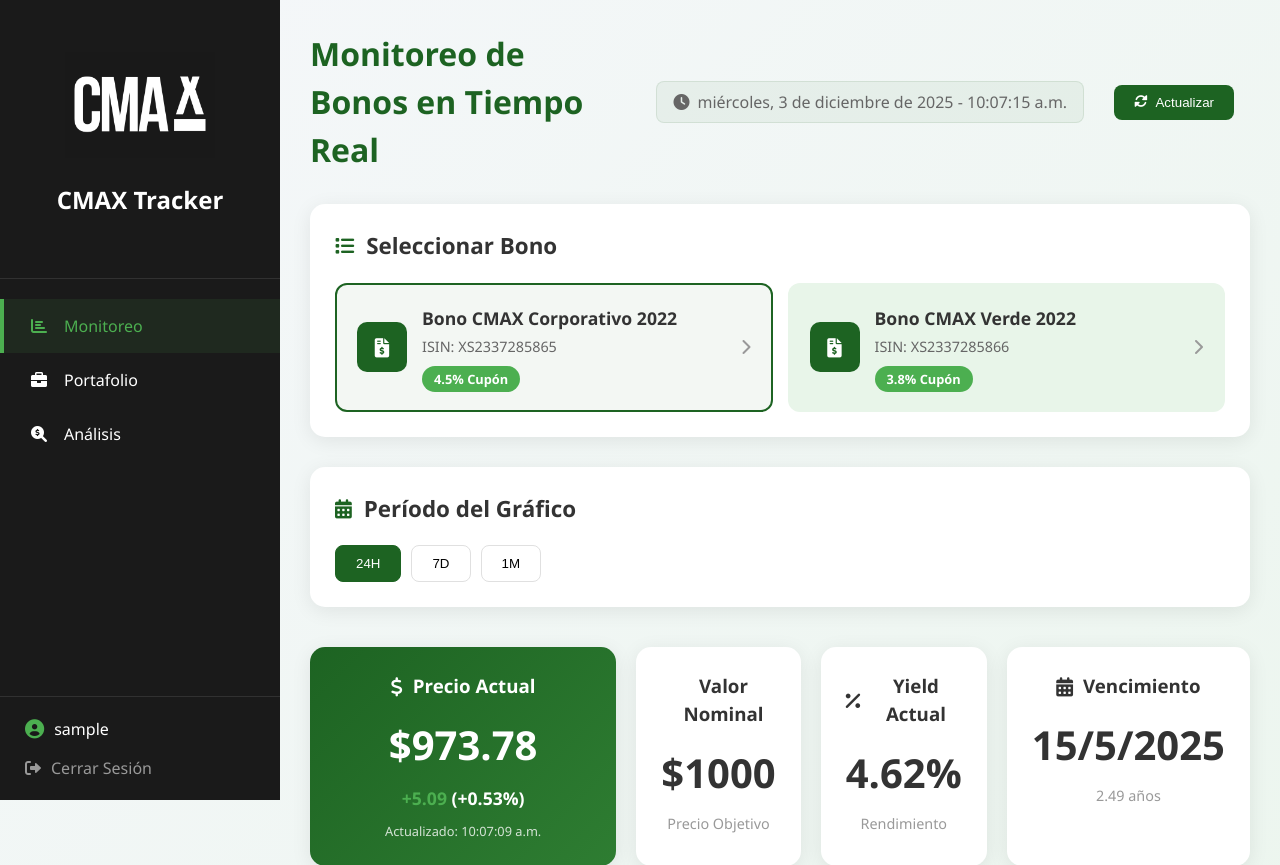
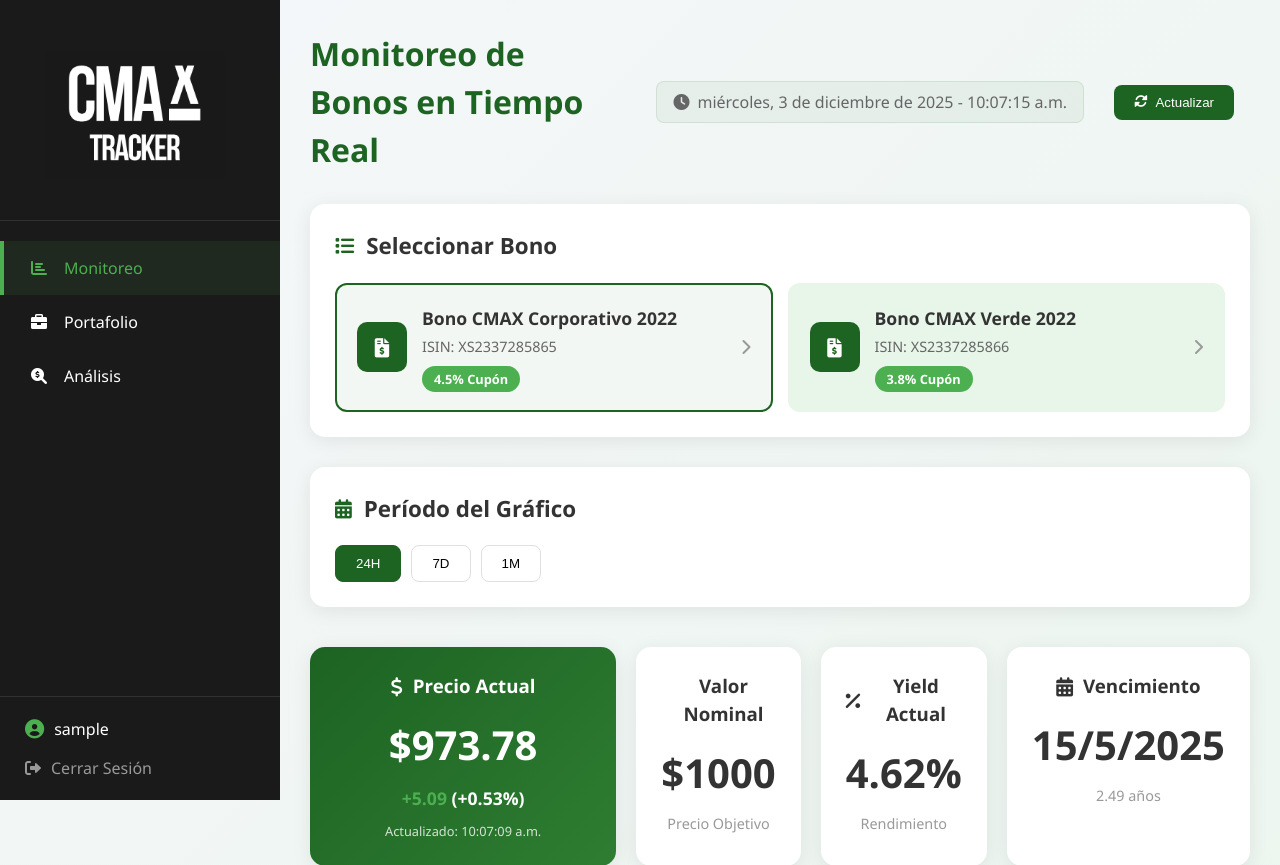
Before and after one commit to Maar1i/CMAX_Tracker, a Flask app: page /dashboard in a window 1280 px wide. Shown: the top 865 px of the page. Run offline with Flask 3, Linux system fonts and the light colour scheme; the visitor is signed in with stand-in values (Sample User, id 1).

Commit message:
Cambios en el logo

```diff
--- a/static/premium.css
+++ b/static/premium.css
@@ -490,7 +490,7 @@ body.login-page {
 }
 
 .sidebar-header {
-    padding: 30px 25px;
+    padding: 25px 25px 0px 15px;
     border-bottom: 1px solid rgba(255,255,255,0.1);
 }
 
@@ -1496,10 +1496,11 @@ body.login-page {
 
 /* ===== ESTILOS LOGO SIDEBAR ===== */
 .sidebar-logo {
-    width: 150px;    /* Más grande */
-    height: 150px;
+    width: 180px;
+    height: 180px;
     border-radius: 6px;
     object-fit: contain;
+    margin-bottom: -15px;
 }
 
 .sidebar-header .logo {
--- a/templates/dashboard_premium.html
+++ b/templates/dashboard_premium.html
@@ -14,10 +14,9 @@
         <div class="sidebar">
             <div class="sidebar-header">
                 <div class="logo">
-                    <img src="{{ url_for('static', filename='images/CMAX2.png') }}"
+                    <img src="{{ url_for('static', filename='images/CMAX_Tracker_BN.png') }}"
                          alt="CMAX Tracker"
                          class="sidebar-logo">
-                    <span>CMAX Tracker</span>
                 </div>
             </div>
 
--- a/templates/login.html
+++ b/templates/login.html
@@ -4,7 +4,7 @@
 <div class="login-container">
     <div class="login-box">
         <div class="logo">
-            <img src="{{ url_for('static', filename='images/CMAX.png') }}"
+            <img src="{{ url_for('static', filename='images/CMAX_Tracker_Verde.png') }}"
                  alt="CMAX Logo"
                  class="logo-image">
             <p>Sistema de Gestión de Bonos</p>
```
Also changed, not shown: static/images/CMAX_Tracker_BN.png (added), static/images/CMAX_Tracker_Verde.png (added).
